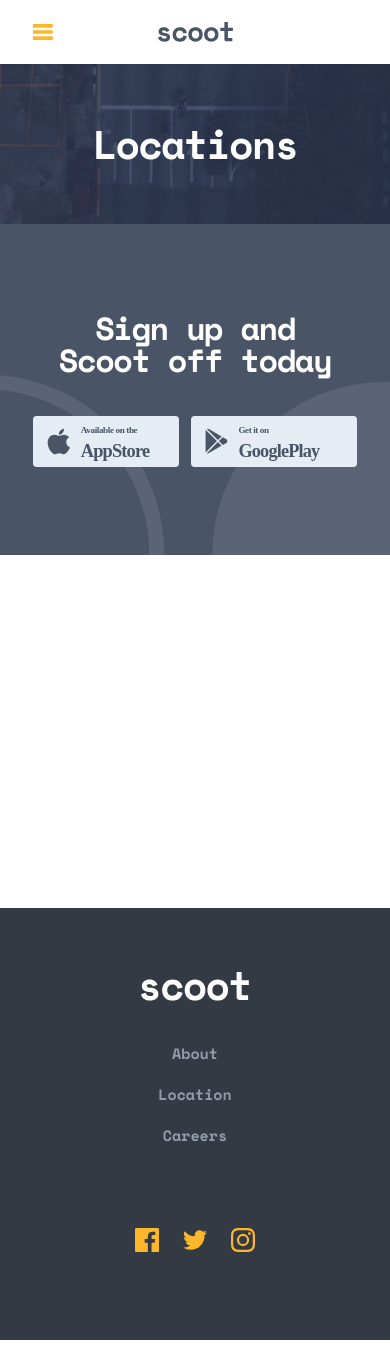
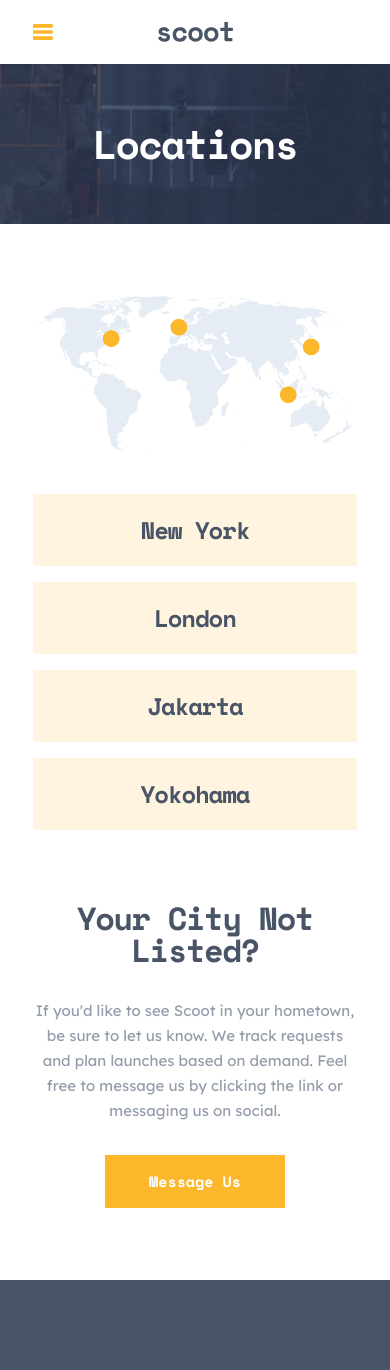
Before and after one commit to vanderms/scoot-multipage-website, an Angular app: page /locations in a window 390 px wide. Shown: the top 1370 px of the page. Before the commit the page ends 1340 px from the top, so only its background shows below. Built offline with nearby package versions, Linux system fonts and the light colour scheme.

Commit message:
feat: implement cities location section responsive design

```diff
--- a/src/app/app.module.ts
+++ b/src/app/app.module.ts
@@ -27,6 +27,7 @@ import { FaqCardComponent } from './components/cards/faq-card/faq-card.component
 import { JoinUsSectionComponent } from './components/sections/join-us-section/join-us-section.component';
 import { AvailableJobsSectionComponent } from './components/sections/available-jobs-section/available-jobs-section.component';
 import { JobCardComponent } from './components/cards/job-card/job-card.component';
+import { CitiesLocationSectionComponent } from './components/sections/cities-location-section/cities-location-section.component';
 
 @NgModule({
   declarations: [
@@ -55,6 +56,7 @@ import { JobCardComponent } from './components/cards/job-card/job-card.component
     JoinUsSectionComponent,
     AvailableJobsSectionComponent,
     JobCardComponent,
+    CitiesLocationSectionComponent,
   ],
   imports: [BrowserModule, AppRoutingModule],
   providers: [],
--- /dev/null
+++ b/src/app/components/sections/cities-location-section/cities-location-section.component.html
@@ -0,0 +1,34 @@
+<section aria-labelledby="title_locations_02"
+  class="surface-light my-[4.5rem] md:mt-[9rem] md:mb-[7.5rem] xl:my-[7.5rem]">
+  <div class="container">
+    <picture>
+      <source media="(min-width: 74rem)" srcset="/assets/images/world-map-desktop.png">
+      <source media="(min-width: 45rem)" srcset="/assets/images/world-map-tablet.png">
+      <img src="/assets/images/world-map-mobile.png" alt="" class="mx-auto">
+    </picture>
+    <ul class="mt-10 flex flex-col gap-4 md:hidden">
+      <li class="bg-primary-300 heading-sm h-[4.5rem] grid place-items-center">New York
+      </li>
+      <li class="bg-primary-300 heading-sm h-[4.5rem] grid place-items-center">London</li>
+      <li class="bg-primary-300 heading-sm h-[4.5rem] grid place-items-center">Jakarta
+      </li>
+      <li class="bg-primary-300 heading-sm h-[4.5rem] grid place-items-center">Yokohama
+      </li>
+    </ul>
+    <header class="mt-[4.5rem] grid grid-cols-1 gap-8 max-w-[35.8125rem] mx-auto first-letter:
+      xl:grid-cols-[20.125rem,27.8125rem,14.0625rem] xl:justify-between xl:max-w-none xl:mx-0
+    ">
+      <h2 id="title_locations_02" class="heading-md text-center xl:text-left">Your City
+        Not Listed?</h2>
+      <p class="body-md text-center xl:text-left">If you&apos;d like to see Scoot in your
+        hometown, be sure to let
+        us know. We track requests and
+        plan launches based on demand. Feel free to message us by clicking the link or
+        messaging
+        us on social.</p>
+      <a routerLink="/locations"
+        class="button-primary w-[11.25rem] mx-auto xl:mx-0 xl:justify-self-end">Message
+        Us</a>
+    </header>
+  </div>
+</section>
--- /dev/null
+++ b/src/app/components/sections/cities-location-section/cities-location-section.component.ts
@@ -0,0 +1,16 @@
+import { Component, OnInit } from '@angular/core';
+
+@Component({
+  selector: 'app-cities-location-section',
+  templateUrl: './cities-location-section.component.html',
+  styles: [
+  ]
+})
+export class CitiesLocationSectionComponent implements OnInit {
+
+  constructor() { }
+
+  ngOnInit(): void {
+  }
+
+}
--- a/src/app/pages/locations/locations.component.html
+++ b/src/app/pages/locations/locations.component.html
@@ -1,2 +1,3 @@
 <app-banner-section title="Locations" image="careers-locations"></app-banner-section>
+<app-cities-location-section></app-cities-location-section>
 <app-call-to-action-section></app-call-to-action-section>
```
Also changed, not shown: src/assets/images/world-map-desktop.png, src/assets/images/world-map-tablet.png.
